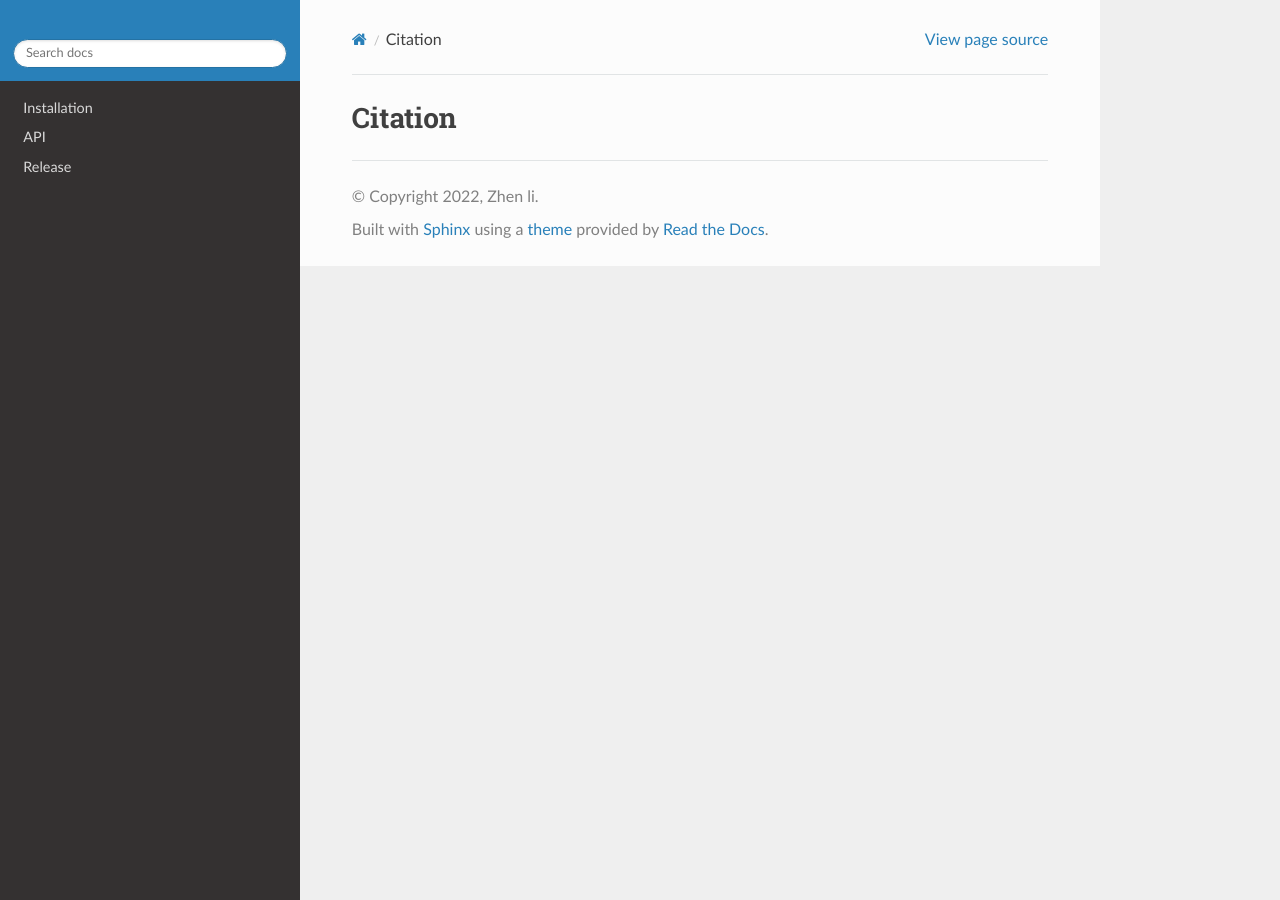
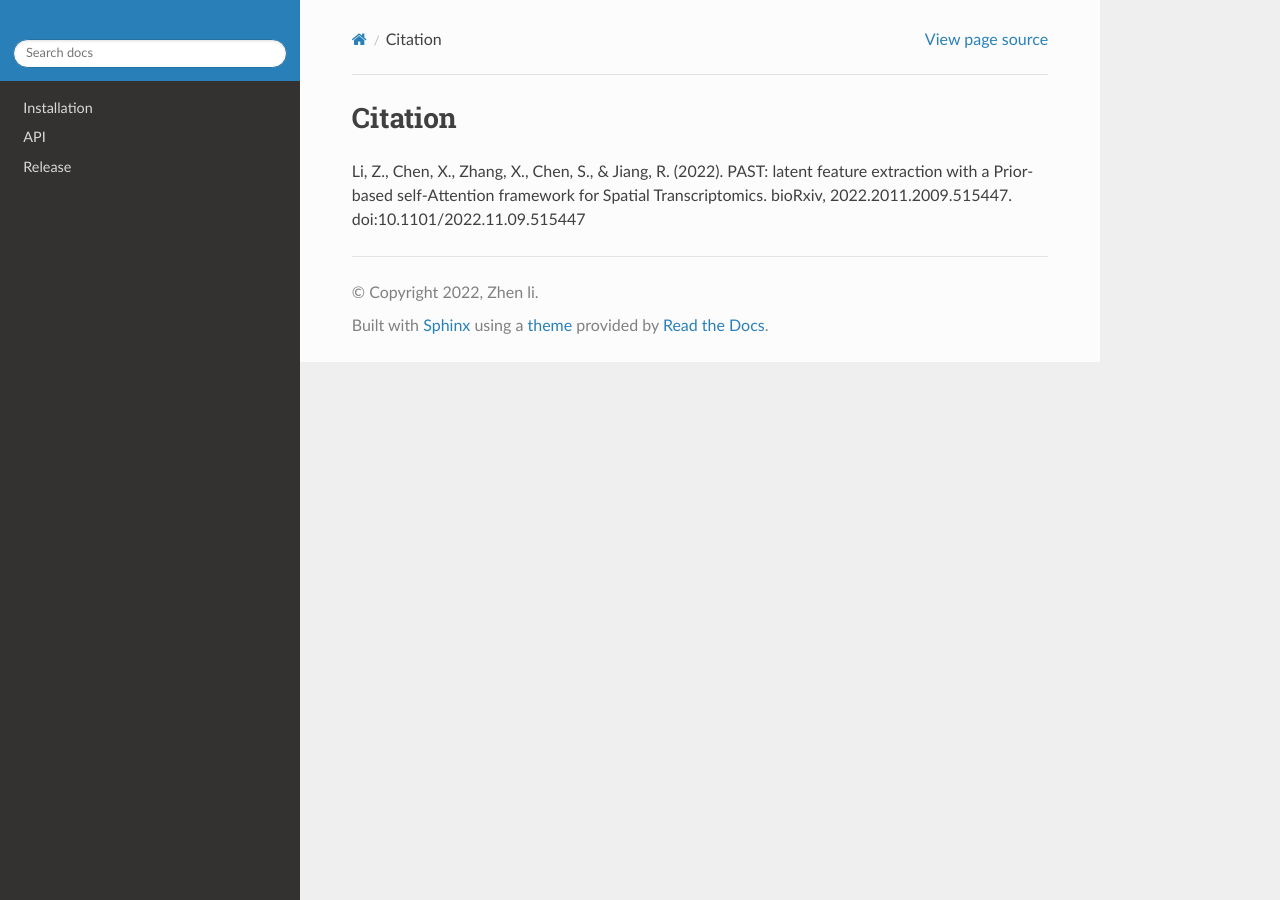
Before and after one commit to lizhen18THU/PAST, a Sphinx documentation site: the page built from docs/source/citation.rst, in a window 1280 px wide. Built offline with Sphinx 7.4.7 and the Read the Docs theme 2.0.0, drawn with Linux system fonts in a browser that asks for light colours; pages that are not in the unit, such as notebooks, are missing from menus.

Commit message:
Add files via upload

```diff
--- a/docs/source/citation.rst
+++ b/docs/source/citation.rst
@@ -1,3 +1,5 @@
 Citation
 ----
 .. role:: small
+
+Li, Z., Chen, X., Zhang, X., Chen, S., & Jiang, R. (2022). PAST: latent feature extraction with a Prior-based self-Attention framework for Spatial Transcriptomics. bioRxiv, 2022.2011.2009.515447. doi:10.1101/2022.11.09.515447
```
Also changed, not shown: README.md (+2 -0 lines).
